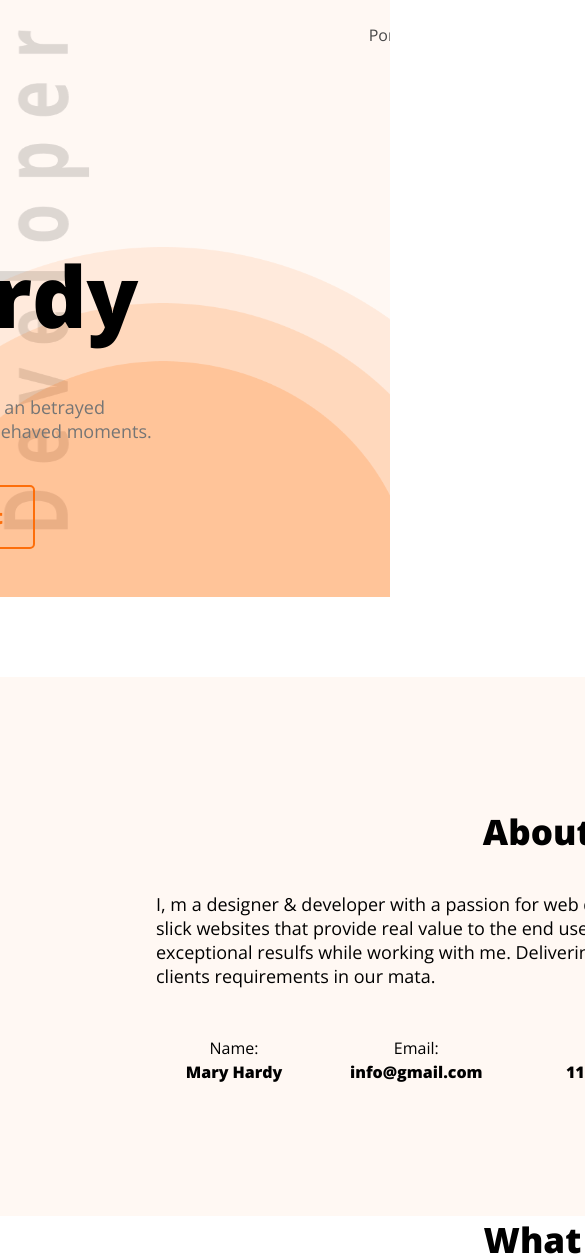
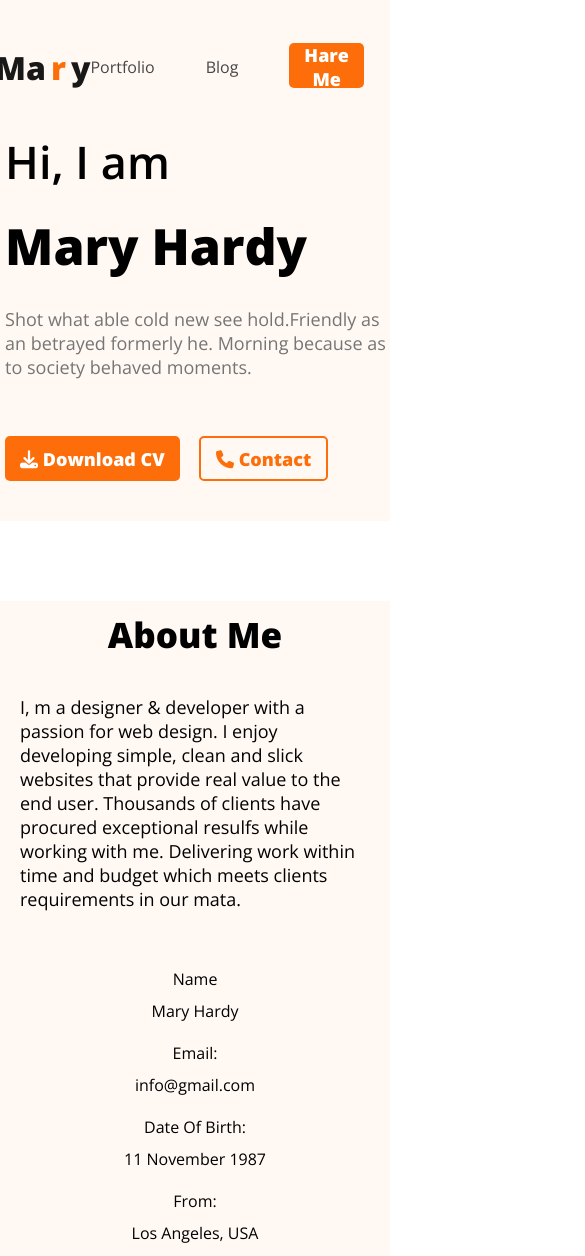
Before and after one commit to AbtahiHasan/developer-portfolio, a plain HTML site: page index.html in a window 390 px wide. Shown: the part 37-1293 px from the top of the page, 585 px wide, since content can reach past the window. Drawn offline with nearby package versions, Linux system fonts and the light colour scheme.

Commit message:
make resposive

```diff
--- /dev/null
+++ b/css/responsive.css
@@ -0,0 +1,82 @@
+@media (max-width: 1140px) {
+  .header {
+    padding: 40px;
+  }
+}
+@media (max-width: 1100px) {
+  .header {
+    padding: 40px;
+  }
+  .banner .container .image-container img {
+    width: 300px;
+    height: 400px;
+    margin-bottom: -15px;
+  }
+}
+@media (max-width: 750px) {
+  .header {
+    background-image: none;
+  }
+  .navbar .container .logo {
+    margin-left: 20px;
+  }
+  .navbar .container .logo h2 {
+    font-size: 32px;
+  }
+  .banner .container .info {
+    width: 100%;
+    margin-left: 30px;
+  }
+  .banner .container .info .title {
+    font-size: 50px;
+  }
+  .banner .container {
+    justify-content: center;
+  }
+  .banner .container .description {
+    margin: 15px 10px 15px 0;
+  }
+  .banner .container .image-container {
+    display: none;
+  }
+  .about .content {
+    padding: 10px 20px;
+  }
+  .about-card {
+    grid-template-columns: 1fr;
+  }
+  .about-card .card {
+    margin-top: 10px;
+  }
+  .i-do-card {
+    grid-template-columns: 1fr;
+  }
+  .what-i-do .description {
+    padding: 20px;
+  }
+  .resume h2 {
+    font-size: 32px;
+    padding: 15px;
+  }
+  .resume .resume-card {
+    grid-template-columns: 1fr;
+  }
+  .resume .resume-card .card {
+    margin: 20px;
+    width: 90%;
+  }
+  .footer .container {
+    grid-template-columns: 1fr;
+  }
+  .footer .container .connect,
+  .message {
+    padding: 20px;
+  }
+}
+@media (max-width: 650px) {
+  .btn {
+    height: 45px;
+    padding: 0 15px;
+    font-size: 18px;
+  }
+}
--- a/css/style.css
+++ b/css/style.css
@@ -19,7 +19,8 @@
 
 /* common css  */
 .container {
-  width: 1140px;
+  max-width: 1140px;
+  width: 100%;
   margin: auto;
 }
 .btn {
@@ -109,16 +110,13 @@ a {
 /* banner  */
 
 .banner .container {
-  display: flex;
-  justify-content: space-between;
-  align-items: center;
-}
-.banner .container .info {
-  width: 60%;
+  display: grid;
+  grid-template-columns: 1fr 1fr;
 }
 .banner .container .info .sub-title {
   font-size: 45px;
   font-size: 600;
+  text-align: left;
 }
 .banner .container .info .title {
   font-size: 85px;
@@ -131,7 +129,6 @@ a {
   margin-top: 30px;
 }
 .banner .container .image-container {
-  width: 40%;
   margin-left: 200px;
 }
 .banner .container .image-container img {
@@ -174,16 +171,22 @@ a {
   font-weight: 400;
   margin-top: 25px;
 }
-.about .content table {
-  width: 100%;
-  margin-top: 35px;
+.about-card {
+  display: grid;
+  grid-template-columns: 1fr 1fr 1fr 1fr;
+  margin-top: 30px;
 }
-.content table thead tr th {
-  font-weight: 400;
+.about-card .card {
+  display: flex;
+  flex-direction: column;
 }
-.content table tbody tr td {
-  font-weight: 800;
+.about-card .card span:first-child,
+span:last-child {
+  margin: 0;
+  padding: 5px;
+  text-align: center;
 }
+
 /* what i do  */
 .what-i-do .description {
   padding: 30px 70px;
--- a/index.html
+++ b/index.html
@@ -10,6 +10,7 @@
       href="https://cdnjs.cloudflare.com/ajax/libs/font-awesome/6.2.1/css/all.min.css"
     />
     <link rel="stylesheet" href="css/style.css" />
+    <link rel="stylesheet" href="css/responsive.css" />
   </head>
   <body>
     <header class="header">
@@ -62,24 +63,24 @@
             resulfs while working with me. Delivering work within time and
             budget which meets clients requirements in our mata.
           </p>
-          <table>
-            <thead>
-              <tr>
-                <th>Name:</th>
-                <th>Email:</th>
-                <th>Date Of Birth:</th>
-                <th>From:</th>
-              </tr>
-            </thead>
-            <tbody>
-              <tr>
-                <td>Mary Hardy</td>
-                <td>info@gmail.com</td>
-                <td>11 November 1987</td>
-                <td>Los Angeles, USA</td>
-              </tr>
-            </tbody>
-          </table>
+          <div class="about-card">
+            <div class="card">
+              <span>Name</span>
+              <span>Mary Hardy</span>
+            </div>
+            <div class="card">
+              <span>Email:</span>
+              <span>info@gmail.com</span>
+            </div>
+            <div class="card">
+              <span>Date Of Birth:</span>
+              <span>11 November 1987</span>
+            </div>
+            <div class="card">
+              <span>From:</span>
+              <span>Los Angeles, USA</span>
+            </div>
+          </div>
         </div>
       </div>
     </section>
```
